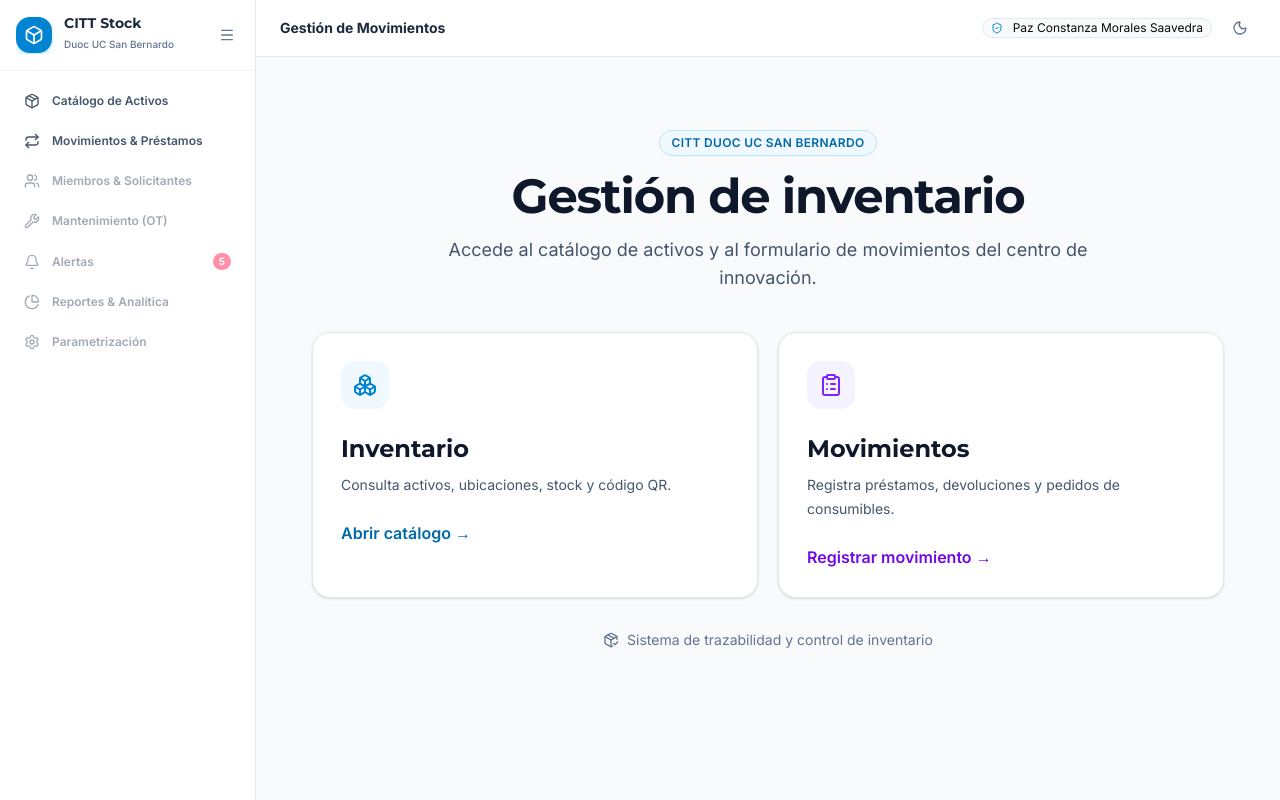
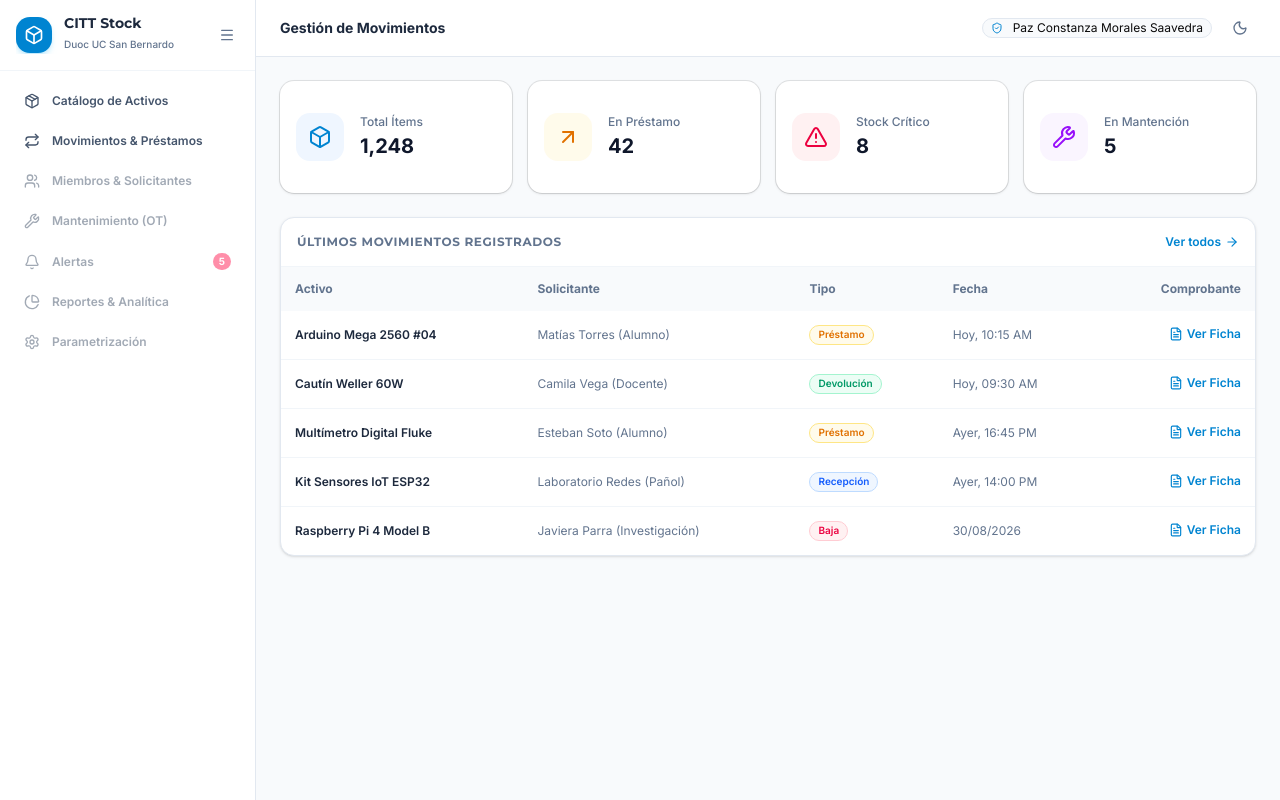
Before and after one commit to REXXARII/citt-stock-frontend, a Next.js app: page / in a window 1280 px wide. Built offline with nearby package versions, Linux system fonts and the light colour scheme.

Commit message:
Se implementó la página del Dashboard con KPIs y tabla de movimientos recientes. Se añadieron nuevas páginas para Alertas, Configuración, Mantenimiento, Miembros y Reportes.

```diff
--- /dev/null
+++ b/src/app/alertas/page.tsx
@@ -0,0 +1,3 @@
+export default function AlertasPage() {
+  return <h1>Alertas</h1>;
+}
--- /dev/null
+++ b/src/app/configuracion/page.tsx
@@ -0,0 +1,3 @@
+export default function ConfiguracionPage() {
+  return <h1>Configuración</h1>;
+}
--- /dev/null
+++ b/src/app/mantenimiento/page.tsx
@@ -0,0 +1,3 @@
+export default function MantenimientoPage() {
+  return <h1>Mantenimiento</h1>;
+}
--- /dev/null
+++ b/src/app/miembros/page.tsx
@@ -0,0 +1,3 @@
+export default function MiembrosPage() {
+  return <h1>Miembros</h1>;
+}
--- a/src/app/page.tsx
+++ b/src/app/page.tsx
@@ -1,61 +1,177 @@
-import Link from "next/link";
-import { Boxes, ClipboardList, PackageCheck } from "lucide-react";
+'use client';
 
-export default function Home() {
+import React from 'react';
+import Link from 'next/link';
+import { Card, CardContent } from '@/components/ui/card';
+import { Button } from '@/components/ui/button';
+import { Badge } from '@/components/ui/badge';
+import {
+  Box,
+  ArrowUpRight,
+  AlertTriangle,
+  Wrench,
+  ArrowRight,
+  FileText,
+} from 'lucide-react';
+
+export default function DashboardPage() {
+  const kpis = [
+    {
+      label: 'Total Ítems',
+      value: '1,248',
+      icon: Box,
+      bg: 'bg-blue-50 dark:bg-blue-500/10 text-sky-600 dark:text-sky-400',
+    },
+    {
+      label: 'En Préstamo',
+      value: '42',
+      icon: ArrowUpRight,
+      bg: 'bg-amber-50 dark:bg-amber-500/10 text-amber-600 dark:text-amber-400',
+    },
+    {
+      label: 'Stock Crítico',
+      value: '8',
+      icon: AlertTriangle,
+      bg: 'bg-rose-50 dark:bg-rose-500/10 text-rose-600 dark:text-rose-400',
+    },
+    {
+      label: 'En Mantención',
+      value: '5',
+      icon: Wrench,
+      bg: 'bg-purple-50 dark:bg-purple-500/10 text-purple-600 dark:text-purple-400',
+    },
+  ];
+
+  const recentMovements = [
+    {
+      asset: 'Arduino Mega 2560 #04',
+      applicant: 'Matías Torres (Alumno)',
+      type: 'Préstamo',
+      date: 'Hoy, 10:15 AM',
+      badgeColor: 'bg-amber-50 text-amber-600 border-amber-200',
+    },
+    {
+      asset: 'Cautín Weller 60W',
+      applicant: 'Camila Vega (Docente)',
+      type: 'Devolución',
+      date: 'Hoy, 09:30 AM',
+      badgeColor: 'bg-emerald-50 text-emerald-600 border-emerald-200',
+    },
+    {
+      asset: 'Multímetro Digital Fluke',
+      applicant: 'Esteban Soto (Alumno)',
+      type: 'Préstamo',
+      date: 'Ayer, 16:45 PM',
+      badgeColor: 'bg-amber-50 text-amber-600 border-amber-200',
+    },
+    {
+      asset: 'Kit Sensores IoT ESP32',
+      applicant: 'Laboratorio Redes (Pañol)',
+      type: 'Recepción',
+      date: 'Ayer, 14:00 PM',
+      badgeColor: 'bg-blue-50 text-blue-600 border-blue-200',
+    },
+    {
+      asset: 'Raspberry Pi 4 Model B',
+      applicant: 'Javiera Parra (Investigación)',
+      type: 'Baja',
+      date: '30/08/2026',
+      badgeColor: 'bg-rose-50 text-rose-600 border-rose-200',
+    },
+  ];
+
   return (
-    <main className="min-h-[calc(100vh-4rem)] bg-slate-50 px-4 py-12 sm:px-6 lg:px-8">
-      <div className="mx-auto max-w-5xl">
-        <div className="mb-10 text-center">
-          <span className="mb-4 inline-flex items-center rounded-full border border-sky-200 bg-sky-50 px-3 py-1 text-xs font-semibold uppercase tracking-wide text-sky-700">
-            CITT Duoc UC San Bernardo
-          </span>
-          <h1 className="text-4xl font-bold tracking-tight text-slate-900 sm:text-5xl">
-            Gestión de inventario
-          </h1>
-          <p className="mx-auto mt-4 max-w-2xl text-lg text-slate-600">
-            Accede al catálogo de activos y al formulario de movimientos del centro de innovación.
-          </p>
-        </div>
+    <div className="space-y-6">
+      {/* 4 Tarjetas KPI */}
+      <div className="grid grid-cols-1 sm:grid-cols-2 lg:grid-cols-4 gap-4">
+        {kpis.map((kpi) => {
+          const Icon = kpi.icon;
+          return (
+            <Card
+              key={kpi.label}
+              className="border-slate-200 dark:border-slate-800 bg-white dark:bg-[#111827] shadow-sm"
+            >
+              <CardContent className="p-4 flex items-center gap-4">
+                <div
+                  className={`w-12 h-12 rounded-xl flex items-center justify-center shrink-0 ${kpi.bg}`}
+                >
+                  <Icon className="w-6 h-6" />
+                </div>
+                <div>
+                  <p className="text-xs text-slate-500 dark:text-slate-400 font-medium">
+                    {kpi.label}
+                  </p>
+                  <p className="text-xl font-bold text-slate-900 dark:text-white mt-0.5">
+                    {kpi.value}
+                  </p>
+                </div>
+              </CardContent>
+            </Card>
+          );
+        })}
+      </div>
 
-        <div className="grid gap-5 md:grid-cols-2">
-          <Link
-            href="/inventario"
-            className="group rounded-2xl border border-slate-200 bg-white p-7 shadow-sm transition hover:-translate-y-1 hover:border-sky-300 hover:shadow-lg"
-          >
-            <div className="mb-6 flex h-12 w-12 items-center justify-center rounded-xl bg-sky-50 text-sky-600">
-              <Boxes className="h-6 w-6" />
-            </div>
-            <h2 className="text-2xl font-bold text-slate-900">Inventario</h2>
-            <p className="mt-2 text-sm leading-6 text-slate-600">
-              Consulta activos, ubicaciones, stock y código QR.
-            </p>
-            <span className="mt-6 inline-flex items-center font-semibold text-sky-700">
-              Abrir catálogo →
-            </span>
-          </Link>
-
+      {/* Tabla de Últimos Movimientos */}
+      <div className="bg-white dark:bg-[#111827] rounded-xl border border-slate-200 dark:border-slate-800 shadow-sm overflow-hidden">
+        <div className="p-4 border-b border-slate-100 dark:border-slate-800 flex items-center justify-between">
+          <h3 className="font-bold text-xs uppercase tracking-wider text-slate-500 dark:text-slate-400">
+            Últimos Movimientos Registrados
+          </h3>
           <Link
             href="/movimientos"
-            className="group rounded-2xl border border-slate-200 bg-white p-7 shadow-sm transition hover:-translate-y-1 hover:border-violet-300 hover:shadow-lg"
+            className="text-xs text-sky-600 dark:text-sky-400 font-semibold hover:underline flex items-center gap-1"
           >
-            <div className="mb-6 flex h-12 w-12 items-center justify-center rounded-xl bg-violet-50 text-violet-600">
-              <ClipboardList className="h-6 w-6" />
-            </div>
-            <h2 className="text-2xl font-bold text-slate-900">Movimientos</h2>
-            <p className="mt-2 text-sm leading-6 text-slate-600">
-              Registra préstamos, devoluciones y pedidos de consumibles.
-            </p>
-            <span className="mt-6 inline-flex items-center font-semibold text-violet-700">
-              Registrar movimiento →
-            </span>
+            Ver todos <ArrowRight className="w-3.5 h-3.5" />
           </Link>
         </div>
-
-        <div className="mt-8 flex items-center justify-center gap-2 text-sm text-slate-500">
-          <PackageCheck className="h-4 w-4" />
-          Sistema de trazabilidad y control de inventario
+        <div className="overflow-x-auto">
+          <table className="w-full text-xs text-left">
+            <thead className="bg-slate-50 dark:bg-slate-800/50 text-slate-500 dark:text-slate-400">
+              <tr>
+                <th className="p-3.5">Activo</th>
+                <th className="p-3.5">Solicitante</th>
+                <th className="p-3.5">Tipo</th>
+                <th className="p-3.5">Fecha</th>
+                <th className="p-3.5 text-right">Comprobante</th>
+              </tr>
+            </thead>
+            <tbody className="divide-y divide-slate-100 dark:divide-slate-800">
+              {recentMovements.map((mov, idx) => (
+                <tr
+                  key={idx}
+                  className="hover:bg-slate-50/50 dark:hover:bg-slate-800/30 transition-colors"
+                >
+                  <td className="p-3.5 font-semibold text-slate-800 dark:text-white">
+                    {mov.asset}
+                  </td>
+                  <td className="p-3.5 text-slate-500 dark:text-slate-400">
+                    {mov.applicant}
+                  </td>
+                  <td className="p-3.5">
+                    <Badge
+                      variant="outline"
+                      className={`text-[10px] font-semibold ${mov.badgeColor}`}
+                    >
+                      {mov.type}
+                    </Badge>
+                  </td>
+                  <td className="p-3.5 text-slate-500 dark:text-slate-400">
+                    {mov.date}
+                  </td>
+                  <td className="p-3.5 text-right">
+                    <Link
+                      href="/movimientos"
+                      className="text-sky-600 dark:text-sky-400 font-semibold hover:underline inline-flex items-center gap-1"
+                    >
+                      <FileText className="w-3.5 h-3.5" /> Ver Ficha
+                    </Link>
+                  </td>
+                </tr>
+              ))}
+            </tbody>
+          </table>
         </div>
       </div>
-    </main>
+    </div>
   );
 }
--- /dev/null
+++ b/src/app/reportes/page.tsx
@@ -0,0 +1,3 @@
+export default function ReportesPage() {
+  return <h1>Reportes</h1>;
+}
```
